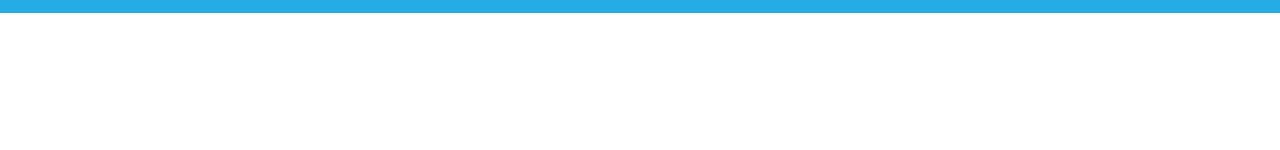
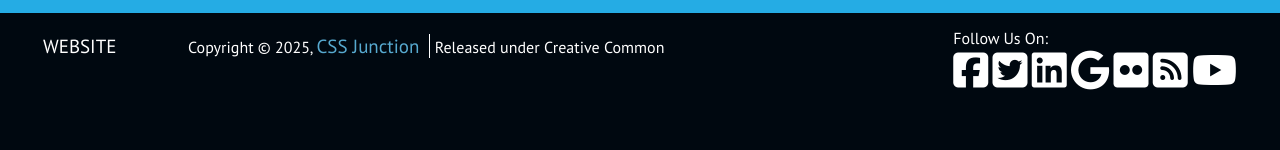
Before and after one commit to Vladzimirbely/footer, a plain HTML site: page index.html in a window 1280 px wide. Shown: the part 682-832 px from the top of the page. Before the commit the page ends 800 px from the top, so only its background shows below. Drawn offline with Linux system fonts and the light colour scheme.

Commit message:
add footer

```diff
--- a/index.html
+++ b/index.html
@@ -71,6 +71,24 @@
                 </form>
             </div>
         </div>
+        <footer class="footer">
+            <div class="left-footer">
+                <p>Website</p>
+            </div>
+            <div class="center-footer">
+                <p>Copyright &copy; 2025, <a href="#">CSS Junction</a> Released under Creative Common</p>
+            </div>
+            <div class="right-footer">
+                <p>Follow Us On:</p>
+                <a href="#"><i class="fa-brands fa-facebook-square"></i></a>
+                <a href="#"><i class="fa-brands fa-twitter-square"></i></a>
+                <a href="#"><i class="fa-brands fa-linkedin"></i></a>
+                <a href="#"><i class="fa-brands fa-google"></i></a>
+                <a href="#"><i class="fa-brands fa-flickr"></i></a>
+                <a href="#"><i class="fa-solid fa-square-rss"></i></a>
+                <a href="#"><i class="fa-brands fa-youtube"></i></a>
+            </div>
+        </footer>
     </div>
 </body>
 </html>
--- a/styles.css
+++ b/styles.css
@@ -19,12 +19,11 @@ body {
     min-height: 100%;
     display: flex;
     flex-direction: column;
-    flex: 1 1 auto;
 }
 
 .wrapper a:hover {
     opacity: 1s;
-    color: #000000;
+    color: #2c1885;
 }
 
 .container {
@@ -109,6 +108,7 @@ small {
     display: flex;
     padding: 1.6rem 4.3rem;
     margin-top: 8rem;
+    flex: 1 1 auto;
     background-color: #25ace4;
 }
 
@@ -198,3 +198,43 @@ small {
     text-transform: uppercase;
     color: #0784b6;
 }
+
+.footer {
+    max-width: 100%;
+    height: 140px;
+    display: flex;
+    padding: 1.6rem 4.3rem;
+    background-color: #000810;
+}
+
+.left-footer {
+    font-size: 19px;
+    padding-top: 0.75rem;
+    padding-right: 6%;
+    text-transform: uppercase;
+    color: #ffffff;
+}
+
+.center-footer {
+    padding: 0.75rem 0;
+    color: #ffffff;
+}
+
+.center-footer a {
+    font-size: 19px;
+    padding-right: 1rem;
+    text-decoration: none;
+    border-right: 1px solid #ffffff;
+    color: #57aad0;
+}
+
+.right-footer {
+    position: absolute;
+    right: 4.3rem;
+    color: #ffffff;
+}
+
+.right-footer a {
+    font-size: 40px;
+    color: #ffffff;
+}
```
